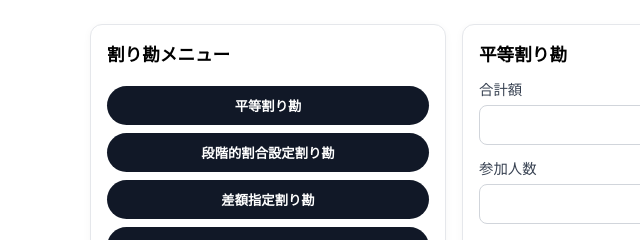
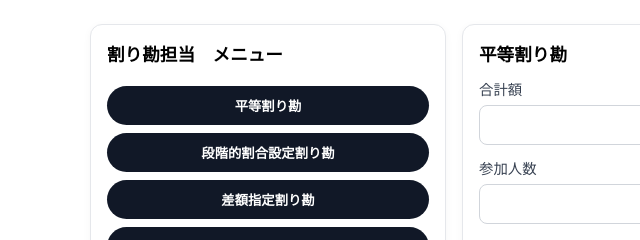
Before and after one commit to kyyshd/kyyshd.github.io, a plain HTML site: page index.html in a window 1280 px wide. Shown: the top 240 px of the page, 0-640 px from the left. Drawn offline with Linux system fonts and the light colour scheme.

Commit message:
Update index.html

```diff
--- a/index.html
+++ b/index.html
@@ -3,7 +3,7 @@
 	<head>
 	<meta charset="utf-8">
 	<meta name="viewport" content="width=device-width, initial-scale=1">
-    <title>割り勘担当<br>会費の割り付けに悩める幹事の味方</title>
+    <title>割り勘担当 会費の割り付けに悩める幹事の味方</title>
     <link rel="stylesheet" type="text/css" href="warikan-plus.css">
 
 
@@ -12,7 +12,7 @@
 
 <div class="cards">
   <section class="card">
-    <h2 class="card-title">割り勘メニュー</h2>
+    <h2 class="card-title">割り勘担当　メニュー</h2>
       <button onclick="location.href='#byodo'" class="btn">平等割り勘</button>
       <button onclick="location.href='#dankai'" class="btn">段階的割合設定割り勘</button>
       <button onclick="location.href='#sagaku'" class="btn">差額指定割り勘</button>
```
